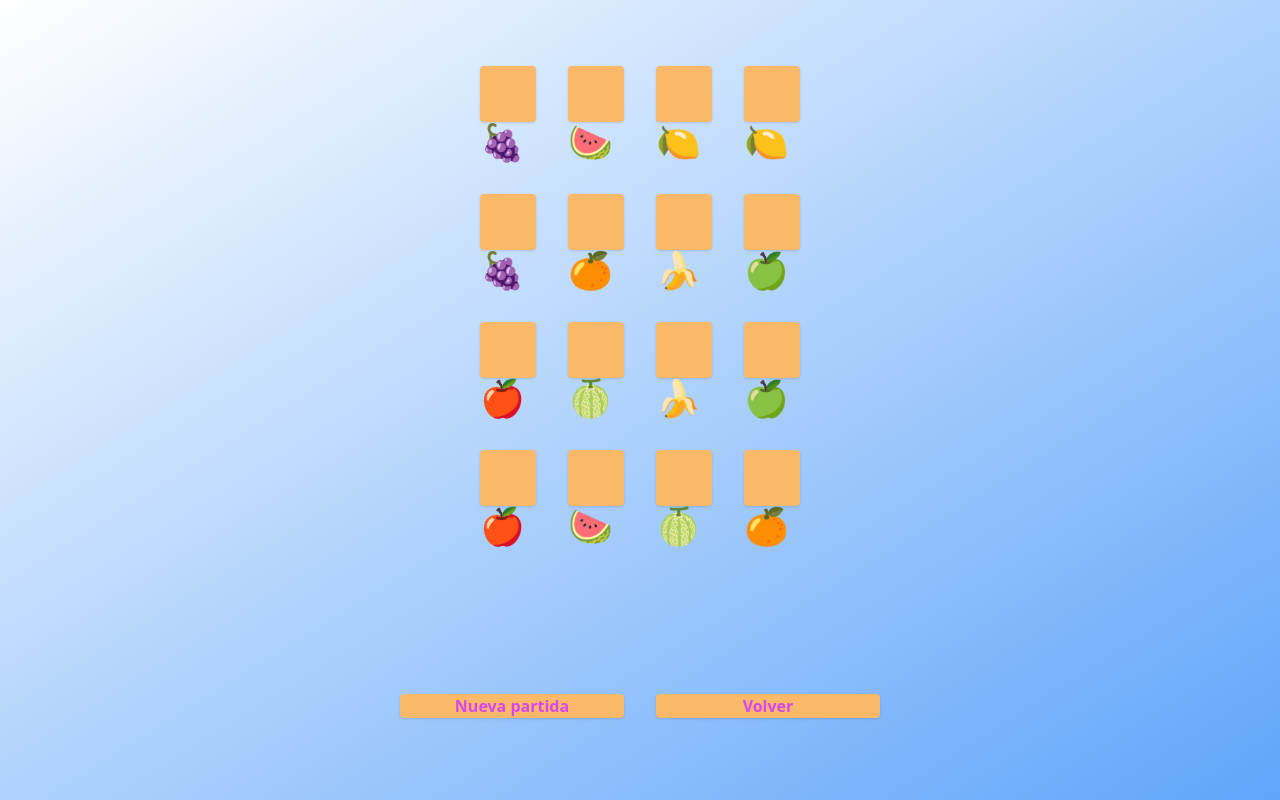
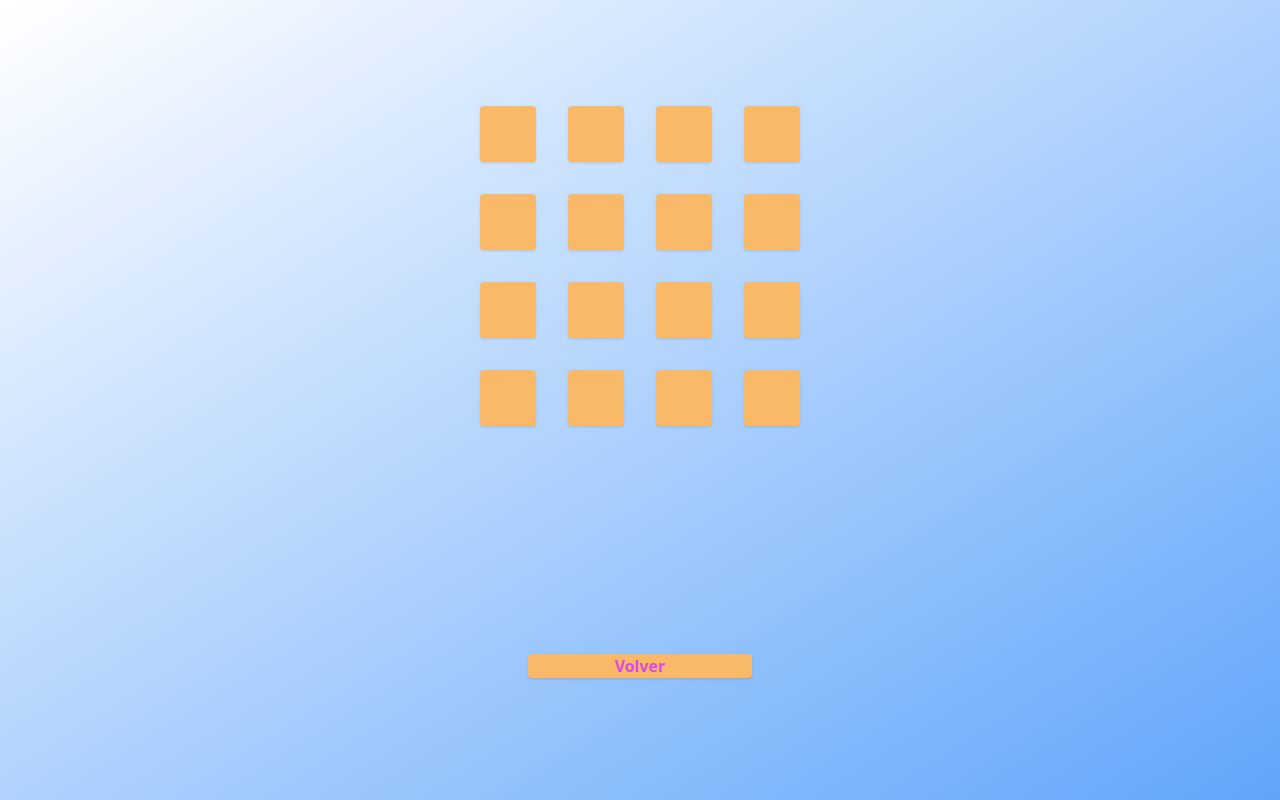
Before and after one commit to Dagore-dev/react-memory-game, a React (Vite) app: page /new/1 in a window 1280 px wide. Built offline with nearby package versions, Linux system fonts and the light colour scheme.

Commit message:
basic behaviour reached

```diff
--- a/src/components/Board.tsx
+++ b/src/components/Board.tsx
@@ -1,43 +1,61 @@
 import React, { useEffect, useState } from 'react'
-import MemoryCard from './MemoryCard'
+import Card from '../interfaces/Card'
+import MemoryCard from './MemoryCard/MemoryCard'
+import getBoardContent from '../services/getBoardContent'
 
 interface Props {
-  elements: string[]
+  level: string
 }
 
 export default function Board (props: Props): JSX.Element {
-  const { elements } = props
-  const [choiceOne, setChoiceOne] = useState<string | undefined>()
-  const [choiceTwo, setChoiceTwo] = useState<string | undefined>()
+  const { level } = props
+  const [content, setContent] = useState(getBoardContent(Number(level)))
+  const [choiceOne, setChoiceOne] = useState<Card | undefined>()
+  const [choiceTwo, setChoiceTwo] = useState<Card | undefined>()
 
-  // REMOVE LATER
   useEffect(() => {
-    console.log('1:', choiceOne, '2:', choiceTwo)
-  })
+    if (choiceOne != null && choiceTwo != null) {
+      if (choiceOne.value === choiceTwo.value) {
+        setContent(previous => previous.map(card => {
+          if (card.value === choiceOne.value) {
+            return {
+              ...card,
+              matched: true
+            }
+          } else {
+            return card
+          }
+        }))
 
-  function handleClick (e: React.MouseEvent): void {
-    const { target } = e
-    const div = target as HTMLDivElement
-    const emoji = div.nextElementSibling?.textContent ?? undefined
+        resetTurn()
+      } else {
+        setTimeout(resetTurn, 500)
+      }
+    }
+  }, [choiceOne, choiceTwo])
 
+  function handleChoice (card: Card): void {
     if (choiceOne != null) {
-      setChoiceTwo(emoji)
+      setChoiceTwo(card)
     } else {
-      setChoiceOne(emoji)
+      setChoiceOne(card)
     }
+  }
 
-    // REMOVE LATER
-    console.log(emoji)
+  function resetTurn (): void {
+    setChoiceOne(undefined)
+    setChoiceTwo(undefined)
   }
 
   return (
     <div className='grid grid-cols-4 text-4xl gap-8'>
-      {elements.map(element => {
+      {content.map(card => {
         return (
           <MemoryCard
             key={crypto.randomUUID()}
-            symbol={element}
-            onClick={handleClick}
+            card={card}
+            flipped={card === choiceOne || card === choiceTwo || card.matched}
+            handleChoice={handleChoice}
           />
         )
       })}
--- a/src/components/Emoji.tsx
+++ b/src/components/Emoji.tsx
@@ -1,14 +1,15 @@
 interface Props {
+  symbol: string
   label?: string
-  symbol: string
+  className?: string
 }
 
 export default function Emoji (props: Props): JSX.Element {
-  const { label, symbol } = props
+  const { symbol, label, className } = props
 
   return (
     <span
-      className='emoji'
+      className={`emoji ${className ?? ''}`}
       role='img'
       aria-label={label ?? ''}
       aria-hidden={label ? 'false' : 'true'}
--- a/src/components/MemoryCard.tsx
+++ /dev/null
@@ -1,18 +0,0 @@
-import Emoji from './Emoji'
-
-interface Props {
-  label?: string
-  symbol: string
-  onClick: React.MouseEventHandler<HTMLDivElement>
-}
-
-export default function MemoryCard (props: Props): JSX.Element {
-  const { label, symbol, onClick } = props
-
-  return (
-    <span>
-      <div onClick={onClick} className='w-14 h-14 bg-[var(--option-color)] rounded shadow' />
-      <Emoji symbol={symbol} label={label} />
-    </span>
-  )
-}
--- /dev/null
+++ b/src/components/MemoryCard/MemoryCard.tsx
@@ -0,0 +1,26 @@
+import './style.css'
+import Card from '../../interfaces/Card'
+import Emoji from '../Emoji'
+
+interface Props {
+  card: Card
+  flipped: boolean
+  handleChoice: (card: Card) => void
+}
+
+export default function MemoryCard (props: Props): JSX.Element {
+  const { card, flipped, handleChoice } = props
+
+  function handleClick (): void {
+    handleChoice(card)
+  }
+
+  return (
+    <div className='card'>
+      <div className={flipped ? ' flipped' : ''}>
+        <Emoji symbol={card.value} label={undefined} className='front card block w-14 h-14' />
+        <div onClick={handleClick} className='w-14 h-14 bg-[var(--option-color)] rounded shadow' />
+      </div>
+    </div>
+  )
+}
--- /dev/null
+++ b/src/components/MemoryCard/style.css
@@ -0,0 +1,12 @@
+.card {
+  position: relative;
+}
+
+.card .front {
+  position: absolute;
+  transform: rotateY(90deg);
+}
+
+.flipped .front {
+  transform: rotateY(0deg);
+}
--- /dev/null
+++ b/src/interfaces/Card.ts
@@ -0,0 +1,4 @@
+export default interface Card {
+  value: string
+  matched: boolean
+}
--- a/src/services/getBoardContent.ts
+++ b/src/services/getBoardContent.ts
@@ -1,7 +1,7 @@
 import { randomIntegerBetween } from '../utils/randomInteger'
 import { shuffleArray } from '../utils/shuffleArray'
 
-export default function getBoardContent (level: number): string[] {
+export default function getBoardContent (level: number): Array<{ value: string, matched: boolean }> {
   const firstFruit = 127815
   const lastFruit = 127827
   const numberOfFruits = getNumberOfFruits(level)
@@ -12,7 +12,7 @@ export default function getBoardContent (level: number): string[] {
     fruitsSet.add(randomFruit)
   }
 
-  return encodeDuplicateAndShuffle(Array.from(fruitsSet))
+  return encodeDuplicateAndShuffle(Array.from(fruitsSet)).map(fruit => { return { value: fruit, matched: false } })
 }
 
 function getNumberOfFruits (level: number): number {
--- a/src/views/Game.tsx
+++ b/src/views/Game.tsx
@@ -1,6 +1,4 @@
-import { useState } from 'react'
 import PrimaryLayout from '../layouts/PrimaryLayout'
-import getBoardContent from '../services/getBoardContent'
 import Board from '../components/Board'
 import Button from '../components/Button'
 import { useLocation } from 'wouter'
@@ -11,12 +9,7 @@ interface Props {
 
 export default function Game (props: Props): JSX.Element {
   const { level } = props
-  const [fruits, setFruits] = useState(getBoardContent(Number(level)))
   const [, setLocation] = useLocation()
-
-  function handleNewGame (): void {
-    setFruits(getBoardContent(Number(level)))
-  }
 
   function handleBack (): void {
     setLocation('../')
@@ -24,9 +17,8 @@ export default function Game (props: Props): JSX.Element {
 
   return (
     <PrimaryLayout>
-      <Board elements={fruits} />
+      <Board level={level} />
       <div className='text-center'>
-        <Button onClick={handleNewGame}>Nueva partida</Button>
         <Button onClick={handleBack}>Volver</Button>
       </div>
     </PrimaryLayout>
```
